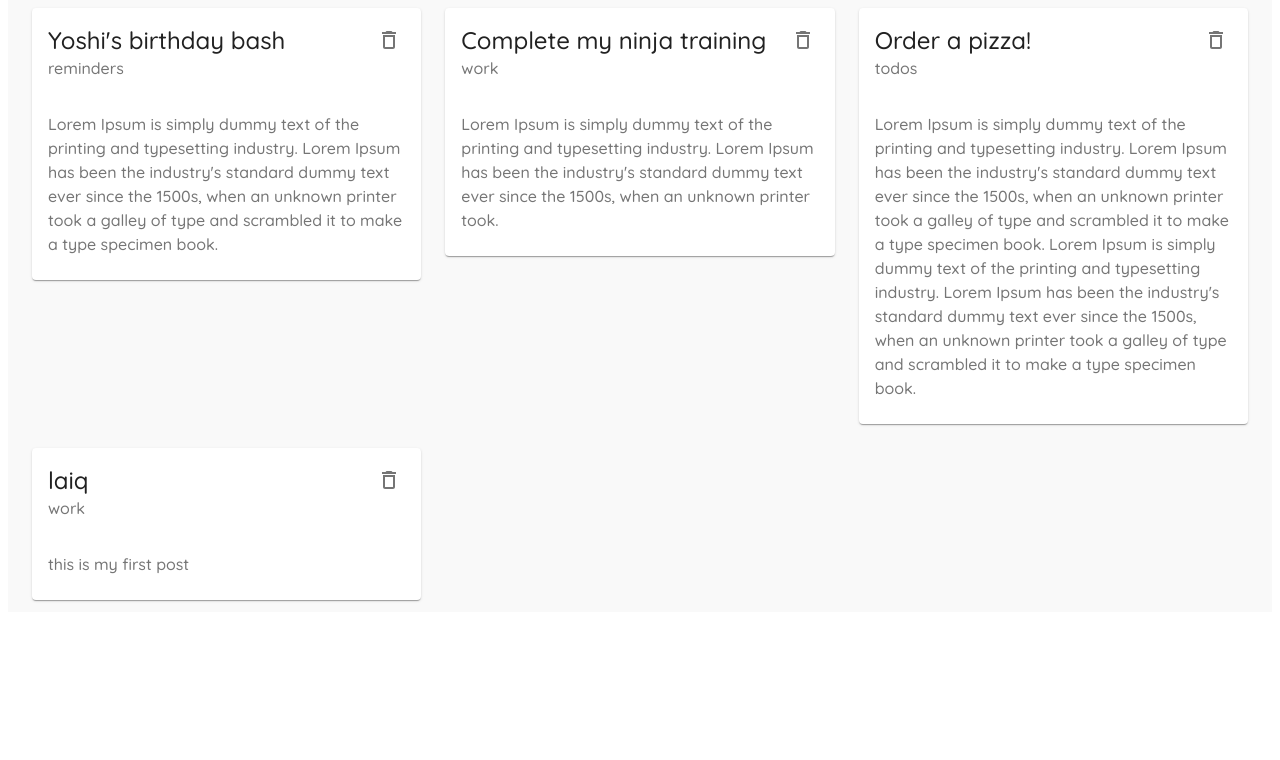
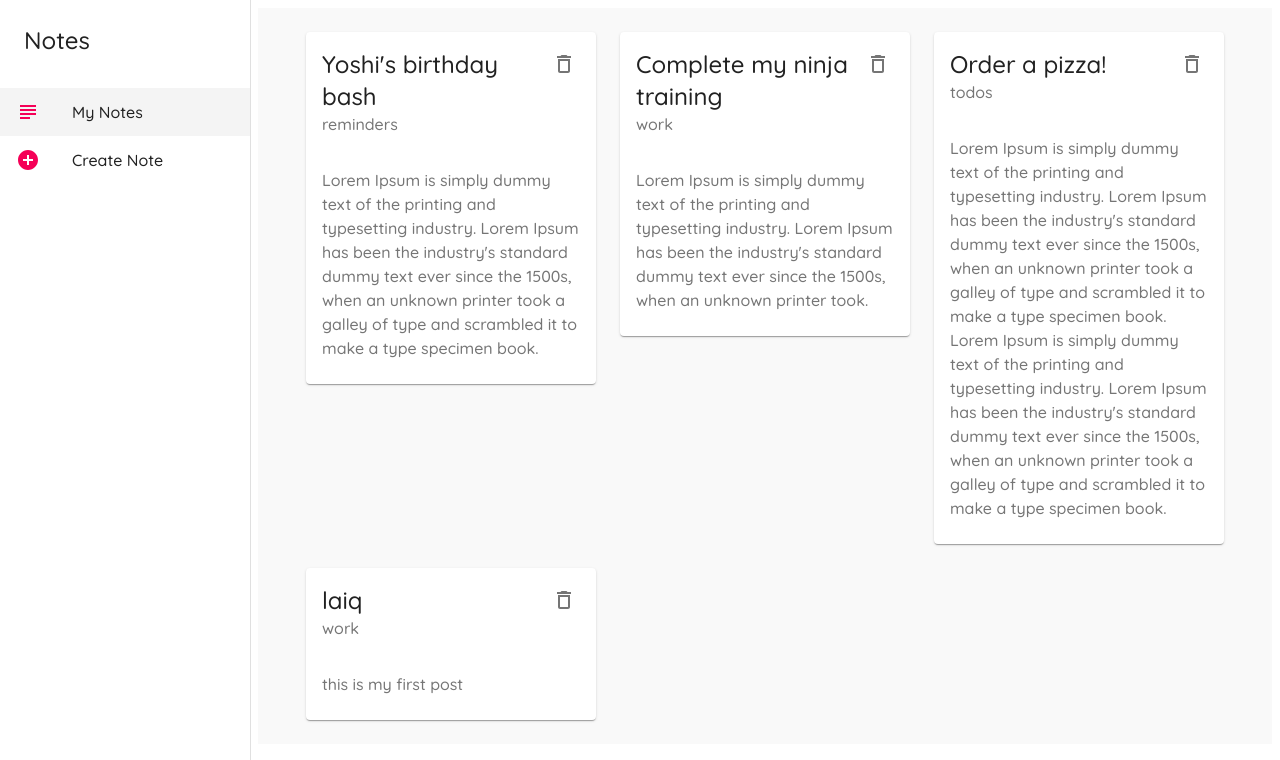
Before and after one commit to laiqbudye/notes-app-material-ui, a React (Create React App) app: page / in a window 1280 px wide. Shown: the top 760 px of the page. Built offline with nearby package versions, Linux system fonts and the light colour scheme; data requests are answered from the project's data file.

Commit message:
side drawer || added sidedrawer where showing options for create & my notes

```diff
--- a/src/components/Layout.js
+++ b/src/components/Layout.js
@@ -1,17 +1,94 @@
 import React from 'react';
+import Drawer from '@material-ui/core/Drawer';
+import Typography from '@material-ui/core/Typography';
 import { makeStyles } from '@material-ui/styles';
+import { AddCircleOutlined, SubjectOutlined } from '@material-ui/icons';
+import List from '@material-ui/core/List';
+import ListItem from '@material-ui/core/ListItem';
+import ListItemIcon from '@material-ui/core/ListItemIcon';
+import ListItemText from '@material-ui/core/ListItemText';
+import { useHistory, useLocation } from 'react-router-dom';
 
-const useStyle = makeStyles({
-    page: {
-        backgroundColor: "#f9f9f9"
+const drawerWidth = 250;
+
+const useStyle = makeStyles((theme) => {
+    return {
+        page: {
+            backgroundColor: "#f9f9f9",
+            width: '100%',
+            padding: theme.spacing(3)
+        },
+        title: {
+            padding: theme.spacing(3)
+        },
+        drawer: {
+            width: drawerWidth
+        },
+        drawerPaper: {
+            width: drawerWidth
+        },
+        root: {
+            display: 'flex'
+        },
+        active: {
+            background: '#f4f4f4'
+        }
     }
-})
+});
+
 function Layout({ children }) {
     const classes = useStyle();
+    const history = useHistory();
+    const location = useLocation();
+
+    const menuItems = [
+        {
+            text: "My Notes",
+            icon: <SubjectOutlined color='secondary' />,
+            path: '/'
+        },
+        {
+            text: "Create Note",
+            icon: <AddCircleOutlined color='secondary' />,
+            path: '/create'
+        }
+    ]
 
     return (
-        <div className={classes.page}>
-            {children}
+        <div className={classes.root}>
+
+            {/* side drawer */}
+            <Drawer className={classes.drawer}
+                variant='permanent'
+                anchor='left'
+                classes={{ paper: classes.drawerPaper }}
+            >
+                <div>
+                    <Typography variant='h5' className={classes.title}>
+                        Notes
+                    </Typography>
+                </div>
+
+                {/* List items/menu items inside side drawer */}
+                <List>
+                    {menuItems.map(item => (
+                        <ListItem
+                            key={item.text}
+                            button
+                            onClick={() => history.push(item.path)}
+                            className={location.pathname === item.path ? classes.active : null}
+                        >
+                            <ListItemIcon>{item.icon}</ListItemIcon>
+                            <ListItemText primary={item.text}></ListItemText>
+                        </ListItem>
+                    ))}
+                </List>
+            </Drawer>
+
+
+            <div className={classes.page}>
+                {children}
+            </div>
         </div>
     )
 }
```
